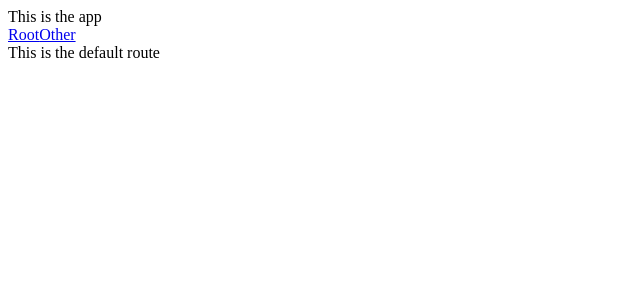
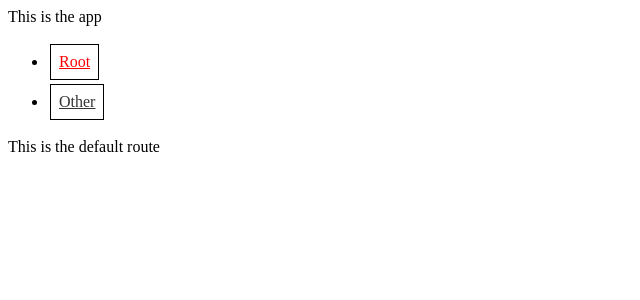
Before and after one commit to henrikhermansen/handlelisteapp, a React app: page / in a window 1280 px wide. Shown: the top 300 px of the page, without its empty margins (0-640 px from the left). Built offline with nearby package versions, Linux system fonts and the light colour scheme.

Commit message:
Playing around a bit more with routes and attempting to add styles from .less-file (not working yet :()

```diff
--- a/public/index.html
+++ b/public/index.html
@@ -1,9 +1,9 @@
 <html>
 <head>
-	<meta charset="utf-8">
+    <meta charset="utf-8">
 </head>
 <body>
-	<div id="main"></div>
-	<script type="text/javascript" src="build/app.js"></script>
+<div id="main"></div>
+<script type="text/javascript" src="/build/app.js"></script>
 </body>
 </html>
--- a/server.js
+++ b/server.js
@@ -6,6 +6,5 @@ const PORT = process.env.PORT || 5000;
 
 express()
   .use(express.static(path.join(__dirname, 'public')))
-  .get('/', (req, res) => res.render('public/index'))
-  .get('/*', (req, res) => res.redirect('/'))
+  .get('*', (req, res) => res.sendFile(path.resolve(__dirname, 'public', 'index.html')))
   .listen(PORT, () => console.log(`Listening on ${PORT}`));
--- a/src/app.jsx
+++ b/src/app.jsx
@@ -1,16 +1,25 @@
 import React from 'react';
-import PropTypes from 'prop-types';
-import { Switch, Route, Redirect, NavLink } from 'react-router-dom';
+import { Switch, Route, NavLink } from 'react-router-dom';
+
+import './app.less';
 
 const Nav = () => (
   <nav>
-    <NavLink to="/" exact activeClassName="active">Root</NavLink>
-    <NavLink to="/other" exact activeClassName="active">Other</NavLink>
+    <ul>
+      <li><NavLink to="/" exact activeClassName="active">Root</NavLink></li>
+      <li><NavLink to="/other" exact activeClassName="active">Other</NavLink></li>
+    </ul>
   </nav>
 );
 
-const DefaultRoute = () => <span>This is the default route</span>;
-const SomeOtherRoute = () => <span>Some other route comes here</span>;
+const DefaultRoute = () => <div>This is the default route</div>;
+const SomeOtherRoute = () => (
+  <div>
+    Some other route comes here
+    <Route path="/other/node" component={() => <span>a hidden route!</span>} />
+  </div>
+);
+const NotFound = () => <div>This route does not exist</div>;
 
 const App = () => (
   <div>
@@ -20,7 +29,7 @@ const App = () => (
       <Switch>
         <Route path="/" exact component={DefaultRoute} />
         <Route path="/other" component={SomeOtherRoute} />
-        <Redirect to="/" />
+        <Route component={NotFound} />
       </Switch>
     </main>
   </div>
--- /dev/null
+++ b/src/app.less
@@ -0,0 +1,11 @@
+.active {
+  color: red;
+}
+
+a {
+  display: inline-block;
+  padding: 8px;
+  margin: 2px;
+  border: 1px solid black;
+  color: #333;
+}
--- a/webpack.config.js
+++ b/webpack.config.js
@@ -13,6 +13,10 @@ module.exports = {
         use: 'babel-loader',
         exclude: /node_modules/,
       },
+      {
+        test: /\.less$/,
+        use: ['css-loader', 'less-loader'],
+      },
     ],
   },
   resolve: {
```
Also changed, not shown: package.json (+16 -13 lines), 1 other file (tests, documents, lock files or other folders).
